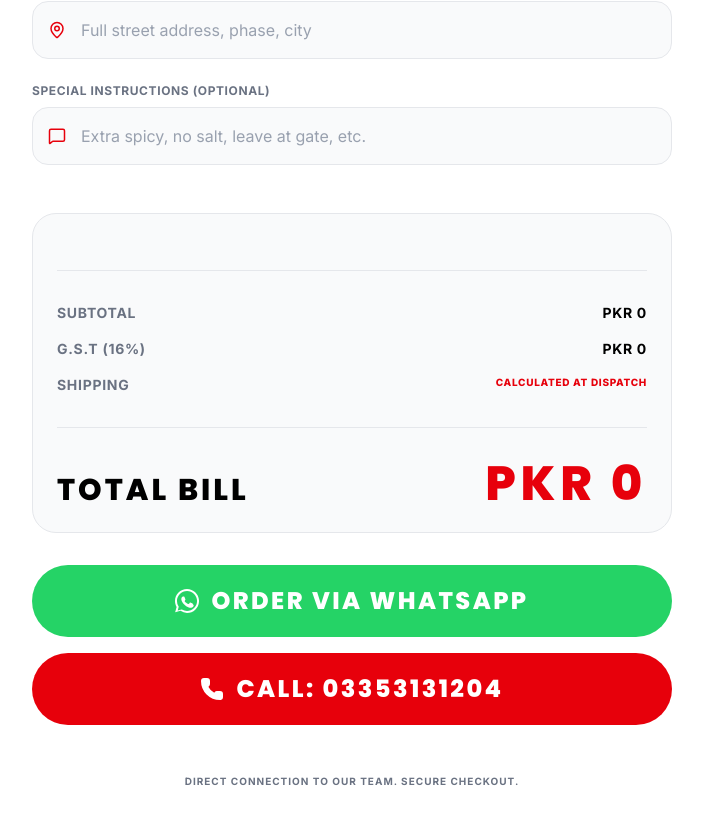
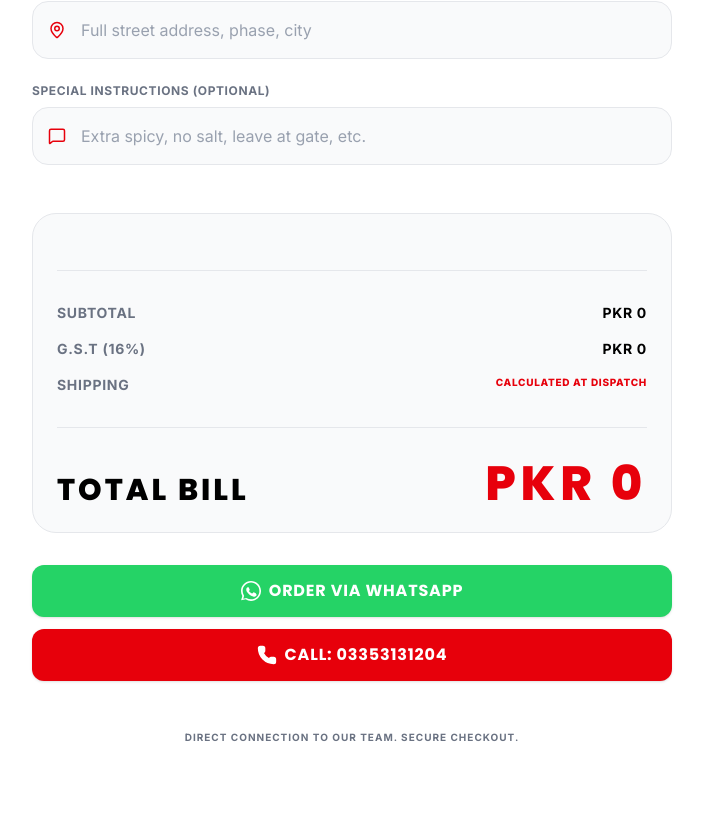
Before and after one commit to msaad-561/Yum-Bistro, a Next.js app: page /checkout in a window 1280 px wide. Shown: the part 697-1520 px from the top of the page, without its empty margins (288-991 px from the left). Built offline with nearby package versions, Linux system fonts and the light colour scheme.

Commit message:
Reduce checkout button size for cleaner look

```diff
--- a/app/checkout/page.tsx
+++ b/app/checkout/page.tsx
@@ -228,19 +228,19 @@ export default function CheckoutPage() {
         </div>
 
         {/* Buttons */}
-        <div className="space-y-4 mb-12">
+        <div className="space-y-3 mb-12">
           <button
             onClick={handleWhatsAppOrder}
-            className="w-full bg-[#25D366] hover:bg-[#20bd5a] text-white font-heading font-extrabold text-2xl tracking-widest py-5 rounded-full transition-colors flex items-center justify-center space-x-3 uppercase"
+            className="w-full bg-[#25D366] hover:bg-[#20bd5a] text-white font-heading font-bold text-base tracking-wider py-3.5 rounded-xl transition-colors flex items-center justify-center space-x-2 uppercase shadow-sm"
           >
-            <svg width="24" height="24" viewBox="0 0 24 24" fill="white" xmlns="http://www.w3.org/2000/svg">
+            <svg width="20" height="20" viewBox="0 0 24 24" fill="white" xmlns="http://www.w3.org/2000/svg">
               <path d="M12.011 0C5.385 0 0 5.385 0 12.011c0 2.115.553 4.148 1.583 5.952L.15 23.197l5.358-1.405A11.966 11.966 0 0 0 12.01 24c6.626 0 12.011-5.385 12.011-12.011S18.636 0 12.011 0zm0 22.023c-1.802 0-3.567-.482-5.115-1.401l-.367-.217-3.799.996 1.01-3.702-.238-.378a10.024 10.024 0 0 1-1.527-5.334c0-5.54 4.509-10.048 10.036-10.048 5.54 0 10.048 4.509 10.048 10.048 0 5.54-4.508 10.048-10.048 10.048zm5.542-7.531c-.304-.152-1.794-.886-2.072-.988-.278-.102-.482-.152-.684.152-.203.304-.786.988-.962 1.191-.177.203-.355.228-.659.076-1.464-.73-2.529-1.397-3.486-2.736-.254-.356.126-.33.722-1.523.076-.152.038-.28-.018-.432-.056-.152-.684-1.648-.938-2.256-.247-.594-.498-.514-.684-.524-.178-.009-.381-.01-.584-.01a1.118 1.118 0 0 0-.81.381c-.279.304-1.064 1.04-1.064 2.535 0 1.494 1.089 2.937 1.241 3.14.152.203 2.144 3.27 5.19 4.536 2.052.853 2.76.903 3.666.76.621-.098 1.794-.733 2.047-1.444.253-.711.253-1.318.177-1.444-.076-.127-.278-.203-.582-.355z"/>
             </svg>
             <span>Order via WhatsApp</span>
           </button>
 
-          <a href="tel:03353131204" className="w-full bg-red-600 hover:bg-red-700 text-white font-heading font-extrabold text-2xl tracking-widest py-5 rounded-full transition-colors flex items-center justify-center space-x-3 uppercase">
-            <Phone size={24} className="fill-current" />
+          <a href="tel:03353131204" className="w-full bg-red-600 hover:bg-red-700 text-white font-heading font-bold text-base tracking-wider py-3.5 rounded-xl transition-colors flex items-center justify-center space-x-2 uppercase shadow-sm">
+            <Phone size={20} className="fill-current" />
             <span>Call: 03353131204</span>
           </a>
         </div>
```
